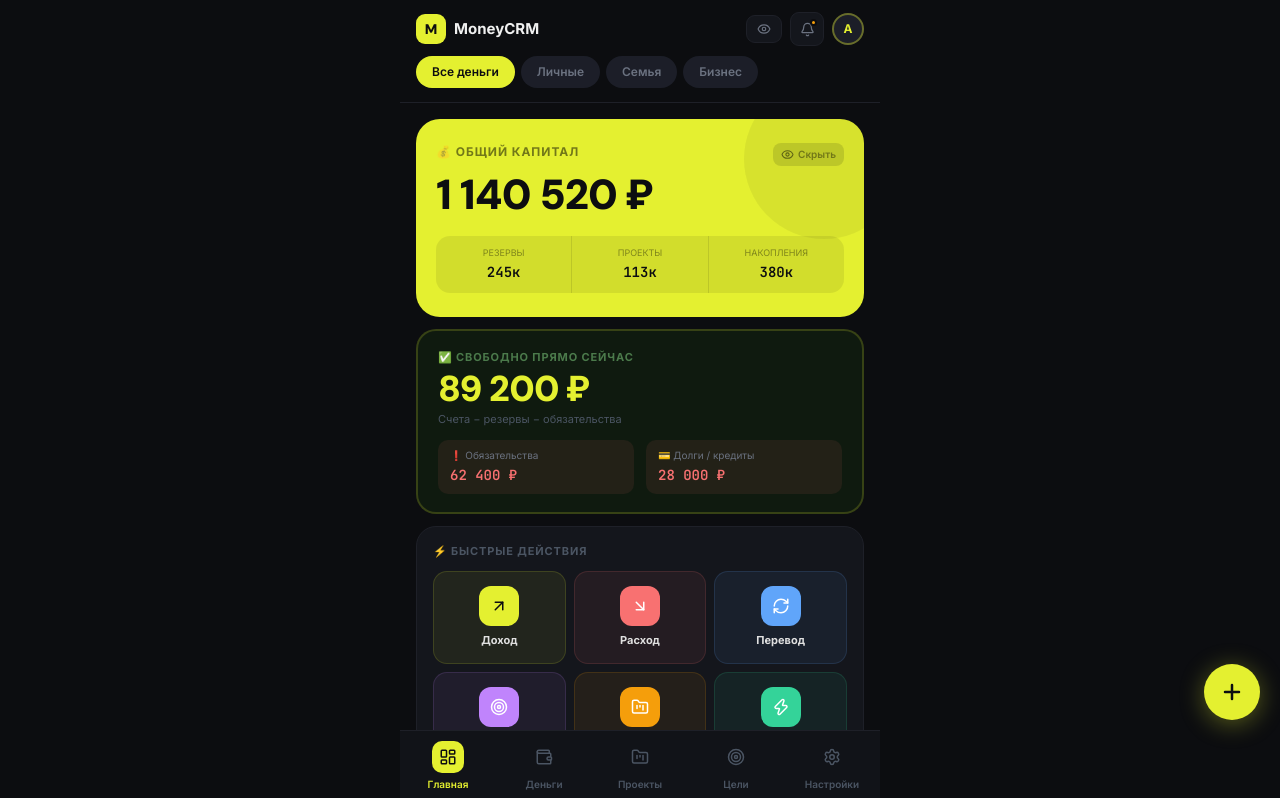
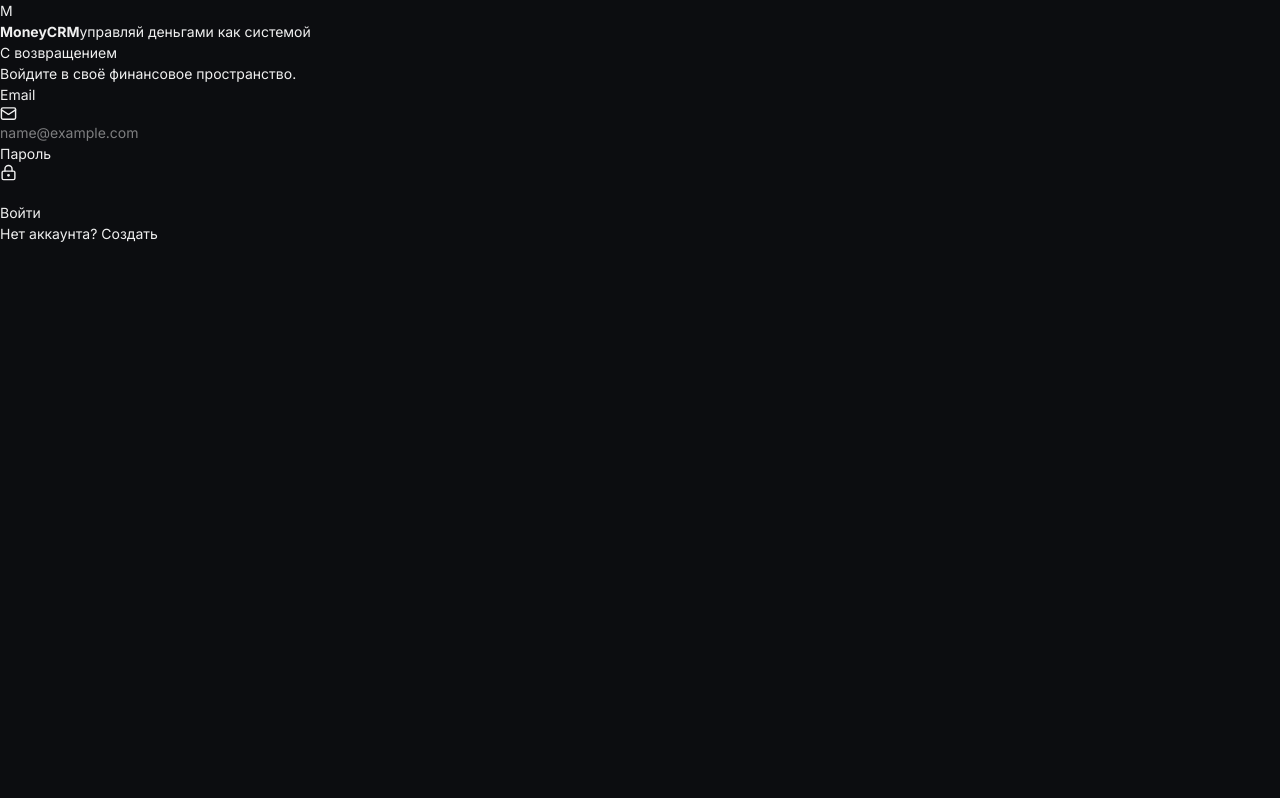
Before and after one commit to Svetlanandreeva/moneycrm.ru, a React (Vite) app: page / in a window 1280 px wide. Shown: the top 798 px of the page. Built offline with nearby package versions, Linux system fonts and the light colour scheme; no server answers; the HTML template or start-up script is replaced by a standard one.

Commit message:
Wrap MoneyCRM in authentication gate

```diff
--- a/src/App.tsx
+++ b/src/App.tsx
@@ -1,12 +1,13 @@
 import { useState } from 'react'
 import { FloatingAdd } from './components/AddSheet'
 import { AppHeader } from './components/AppHeader'
+import { AuthGate } from './components/AuthGate'
 import { BottomNav } from './components/BottomNav'
 import { MoneyScreen } from './components/MoneyScreen'
 import { OverviewScreen } from './components/OverviewScreen'
 import { Placeholder } from './components/Placeholder'
 
-export default function App() {
+function MoneyCRMApp() {
   const [nav, setNav] = useState('overview')
   const [ctx, setCtx] = useState('Все')
   const [show, setShow] = useState(true)
@@ -27,3 +28,11 @@
     </div>
   )
 }
+
+export default function App() {
+  return (
+    <AuthGate>
+      <MoneyCRMApp />
+    </AuthGate>
+  )
+}
```
